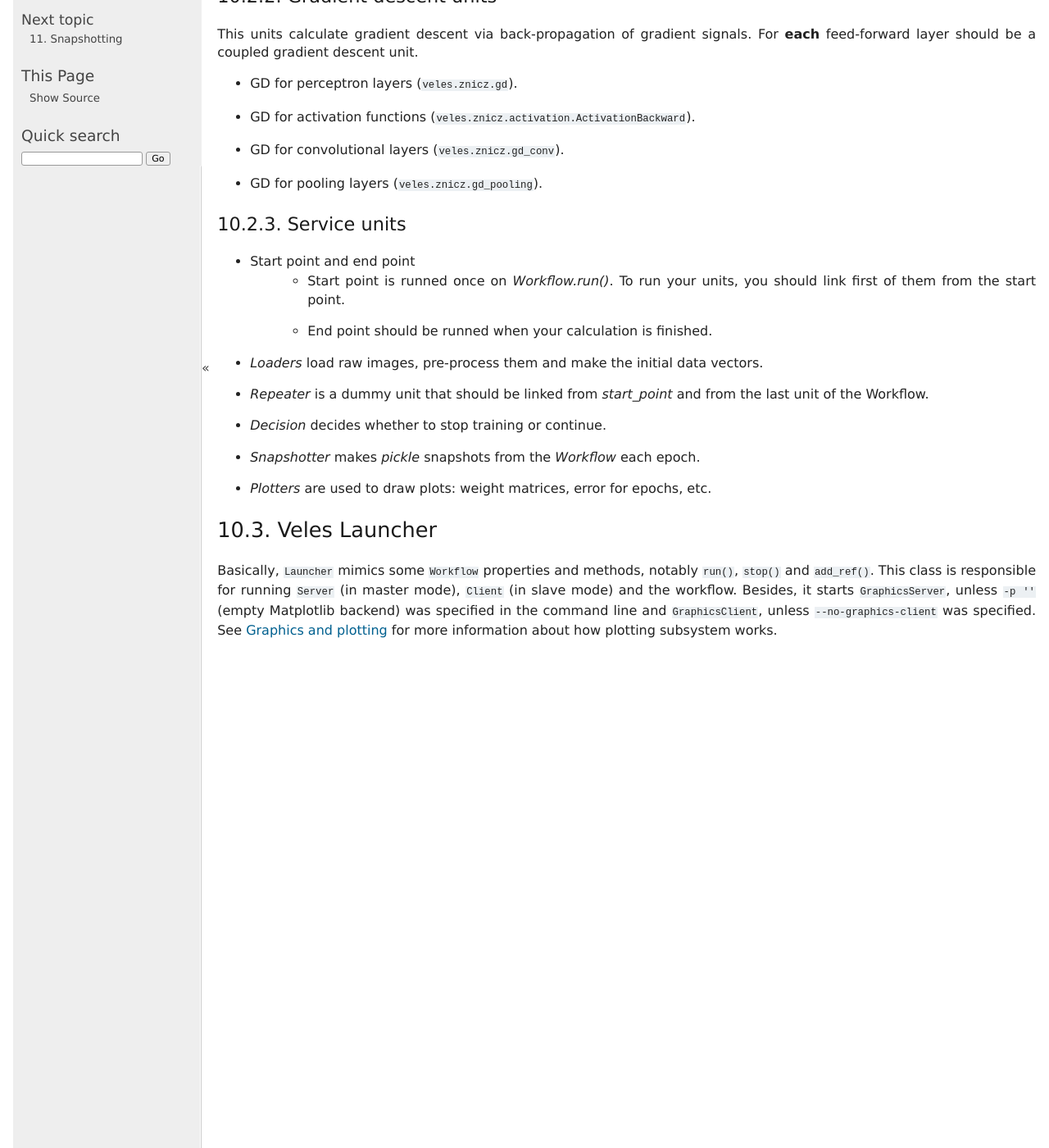
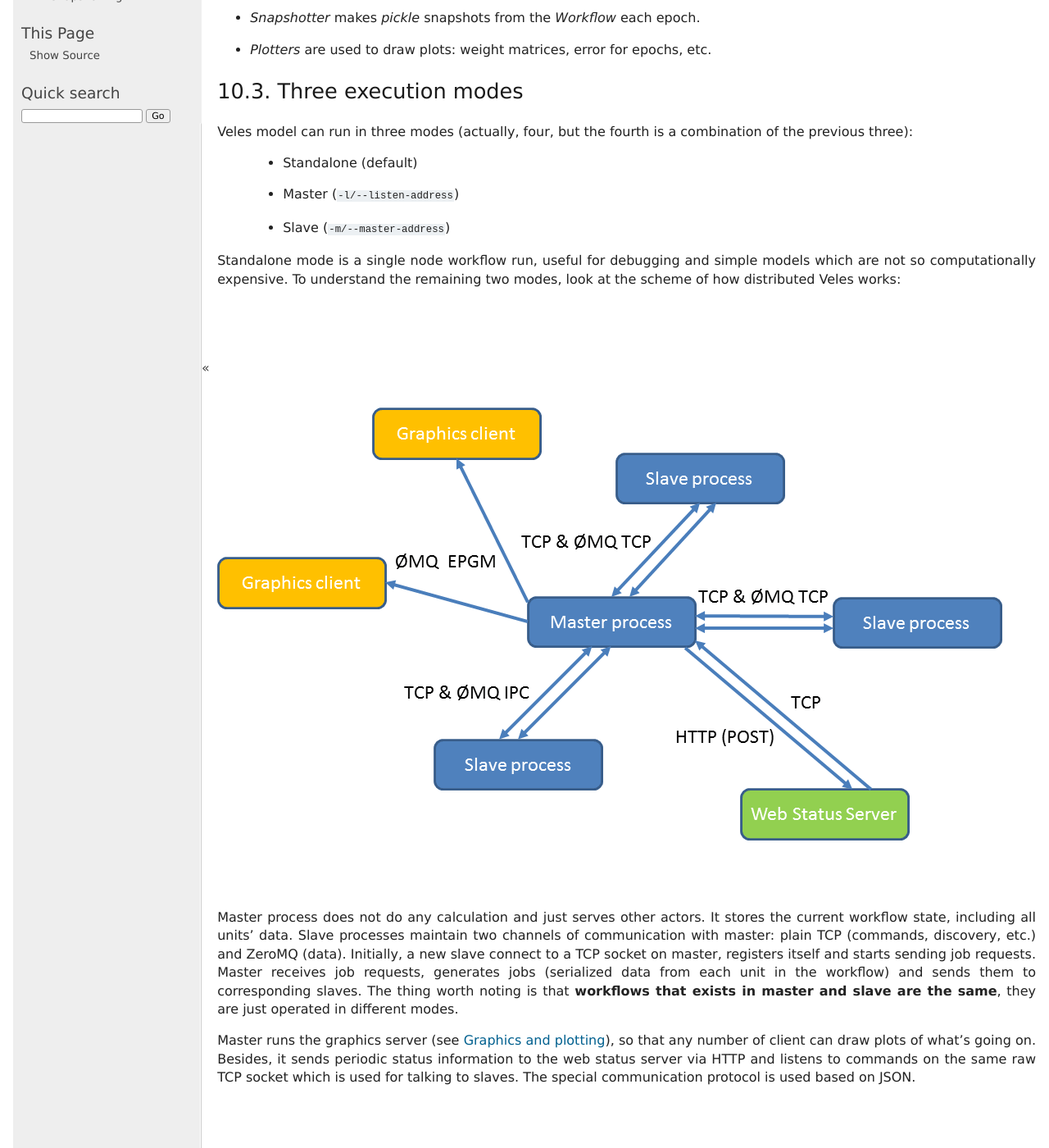
Before and after one commit to Samsung/veles, a Sphinx documentation site: the page built from docs/source/manualrst_veles_basics.rst, in a window 1280 px wide and 1400 px high, scrolled down 730 px. Shown: the whole window at 82% size. Built offline with Sphinx 7.4.7, drawn with Linux system fonts in a browser that asks for light colours; pages that are not in the unit, such as notebooks, are missing from menus; some of the changed text lies outside the part shown.

Commit message:
Updated docs
Change-Id: Ib3878e71256e64886f6c92b7dbd4e98f1f91a663

Former-commit-id: 7382099123e519a63c962348097b6830a5749eb1

```diff
--- a/docs/source/manualrst_veles_advanced.rst
+++ b/docs/source/manualrst_veles_advanced.rst
@@ -49,5 +49,6 @@
        passing in the created OpenCL device. If ``--dry-run`` was set to "exec", returns.
        Finally, it calls :meth:`launcher's run() <veles.launcher.Launcher.run>`.
 
+.. include:: manualrst_veles_launcher.rst
 .. include:: manualrst_veles_cmdline_system.rst
 .. include:: manualrst_veles_pickles.rst
--- a/docs/source/manualrst_veles_basics.rst
+++ b/docs/source/manualrst_veles_basics.rst
@@ -19,7 +19,33 @@
 
 .. include:: manualrst_veles_units.rst
 
+Three execution modes
+:::::::::::::::::::::
 
+Veles model can run in three modes (actually, four, but the fourth is a
+combination of the previous three):
 
+    * Standalone (default)
+    * Master (``-l/--listen-address``)
+    * Slave (``-m/--master-address``)
 
-.. include:: manualrst_veles_launcher.rst
+Standalone mode is a single node workflow run, useful for debugging and simple
+models which are not so computationally expensive. To understand the remaining two modes,
+look at the scheme of how distributed Veles works:
+
+.. image:: _static/master-slave.png
+
+Master process does not do any calculation and just serves other actors.
+It stores the current workflow state, including all units' data. Slave
+processes maintain two channels of communication with master: plain TCP (commands,
+discovery, etc.) and ZeroMQ (data). Initially, a new slave connect to a TCP socket
+on master, registers itself and starts sending job requests. Master receives job
+requests, generates jobs (serialized data from each unit in the workflow) and sends them
+to corresponding slaves. The thing worth noting is that **workflows that exists
+in master and slave are the same**, they are just operated in different modes.
+
+Master runs the graphics server (see :doc:`manualrst_veles_graphics`), so that any
+number of client can draw plots of what's going on. Besides, it sends periodic
+status information to the web status server via HTTP and listens to commands on
+the same raw TCP socket which is used for talking to slaves. The special communication protocol
+is used based on JSON.
--- a/docs/source/manualrst_veles_launcher.rst
+++ b/docs/source/manualrst_veles_launcher.rst
@@ -8,3 +8,10 @@
 (empty Matplotlib backend) was specified in the command line and :class:`GraphicsClient <veles.graphics_client.GraphicsClient>`,
 unless ``--no-graphics-client`` was specified. See :doc:`manualrst_veles_graphics` for more information about
 how plotting subsystem works.
+
+Your workflow instance's workflow property always points to :class:`Launcher` object,
+even in :meth:`__init__()` (after :meth:`super()` call).
+
+Launcher defines three modes of execution: standalone (default), master and slave.
+Each mode can be tested with corresponding properties: :meth:`is_standalone`,
+:meth:`is_master` and :meth:`is_slave`, which are mutually exclusive.
--- a/docs/source/manualrst_veles_units.rst
+++ b/docs/source/manualrst_veles_units.rst
@@ -1,27 +1,5 @@
 Units
 :::::
-
-Feed-forward units
-******************
-
-* All-to-All perceptron layers (:mod:`veles.znicz.all2all`).
-* Activation functions (:mod:`veles.znicz.activation`).
-* Convolutional layers (:mod:`veles.znicz.conv`).
-* Pooling layers (:mod:`veles.znicz.pooling`).
-* Evaluators (:mod:`veles.znicz.evaluator`), softmax and MSE are implemented.
-
-
-Gradient descent units
-**********************
-
-This units calculate gradient descent via back-propagation of gradient signals.
-For **each** feed-forward layer should be a coupled gradient descent unit.
-
-* GD for perceptron layers (:mod:`veles.znicz.gd`).
-* GD for activation functions (:class:`veles.znicz.activation.ActivationBackward`).
-* GD for convolutional layers (:mod:`veles.znicz.gd_conv`).
-* GD for pooling layers (:mod:`veles.znicz.gd_pooling`).
-
 
 Service units
 *************
```
Also changed, not shown: docs/source/_static/master-slave.png (added), docs/source/_static/veles_big.png, docs/source/_static/veles_plotters.png.
